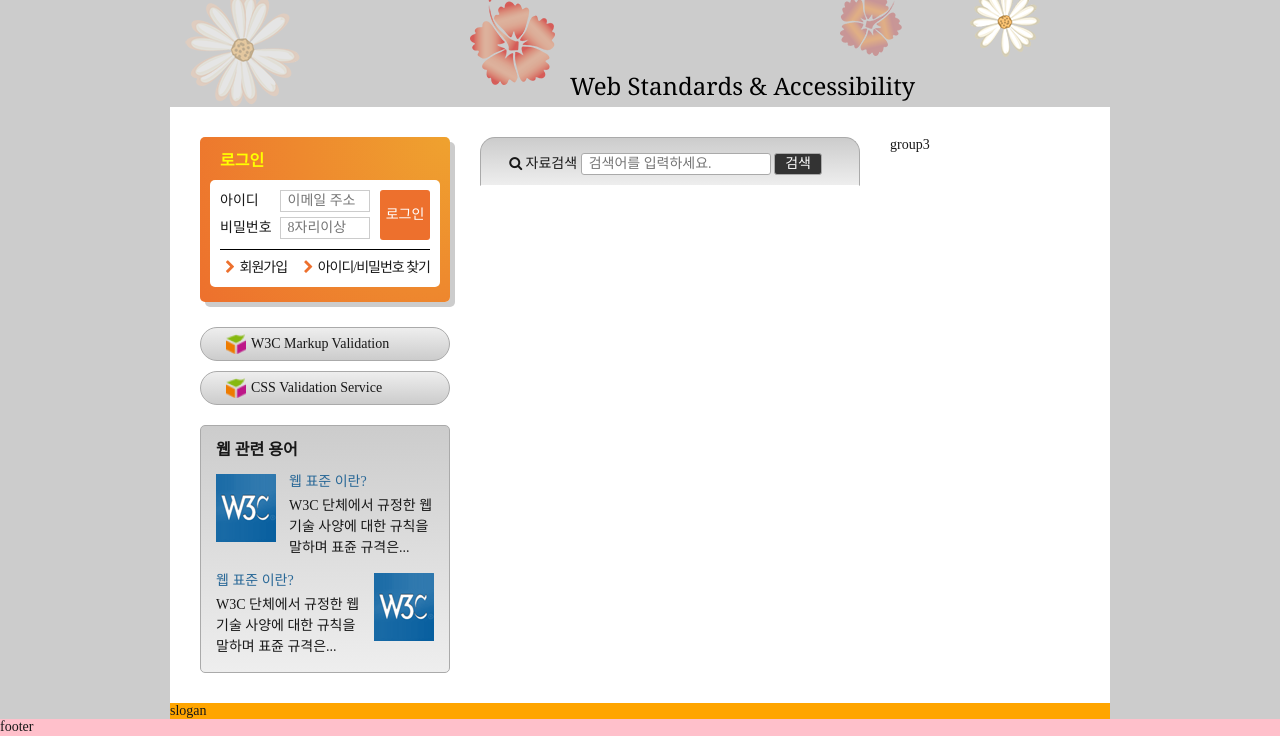
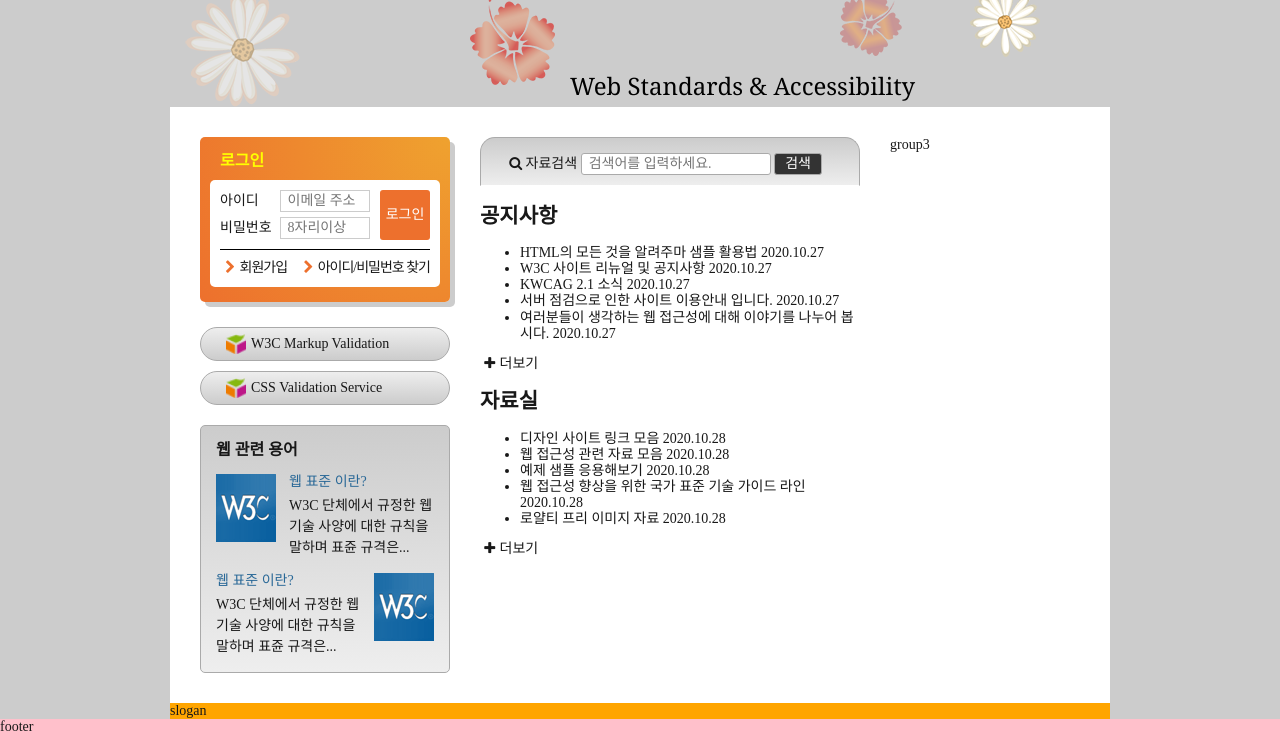
Before and after one commit to choisuhyeok1255/FDS18, a plain HTML site: page index.html in a window 1280 px wide. Shown: the part 137-873 px from the top of the page. Drawn offline with nearby package versions, Linux system fonts and the light colour scheme; a web font is replaced by a local one.

Commit message:
공지사항 및 자료실 마크업

```diff
--- a/index.html
+++ b/index.html
@@ -208,6 +208,98 @@
           </label>
         </fieldset>
       </form>
+      <div class="board">
+        <section class="notice is-active">
+          <h2 class="notice-heading tab">
+            <a href="#" role="button">공지사항</a>
+          </h2>
+          <ul class="notice-list">
+            <li>
+              <a href="">HTML의 모든 것을 알려주마 샘플 활용법</a>
+              <time datetime="2020-10-27T14:38:56">2020.10.27</time>
+            </li>
+            <li>
+              <a href="">W3C 사이트 리뉴얼 및 공지사항</a>
+              <time datetime="2020-10-27T14:38:56">2020.10.27</time>
+            </li>
+            <li>
+              <a href="">KWCAG 2.1 소식</a>
+              <time datetime="2020-10-27T14:38:56">2020.10.27</time>
+            </li>
+            <li>
+              <a href="">서버 점검으로 인한 사이트 이용안내 입니다.</a>
+              <time datetime="2020-10-27T14:38:56">2020.10.27</time>
+            </li>
+            <li>
+              <a href="">여러분들이 생각하는 웹 접근성에 대해 이야기를 나누어 봅시다.</a>
+              <time datetime="2020-10-27T14:38:56">2020.10.27</time>
+            </li>
+          </ul>
+          <a href="" class="notice-more icon-plus">더보기</a>
+        </section>
+        <section class="pds">
+          <h2 class="pds-heading tab">
+            <a href="#" role="button">자료실</a>
+          </h2>
+          <ul class="pds-list">
+            <li>
+              <a href="">디자인 사이트 링크 모음</a>
+              <time datetime="2020-10-28T14:38:56">2020.10.28</time>
+            </li>
+            <li>
+              <a href="">웹 접근성 관련 자료 모음</a>
+              <time datetime="2020-10-28T14:38:56">2020.10.28</time>
+            </li>
+            <li>
+              <a href="">예제 샘플 응용해보기</a>
+              <time datetime="2020-10-28T14:38:56">2020.10.28</time>
+            </li>
+            <li>
+              <a href="">웹 접근성 향상을 위한 국가 표준 기술 가이드 라인</a>
+              <time datetime="2020-10-28T14:38:56">2020.10.28</time>
+            </li>
+            <li>
+              <a href="">로얄티 프리 이미지 자료</a>
+              <time datetime="2020-10-28T14:38:56">2020.10.28</time>
+            </li>
+          </ul>
+          <a href="" class="pds-more icon-plus">더보기</a>
+        </section>
+      </div>
+      <!-- 연습 -->
+      <!-- <section>
+        <h2>공지사항</h2>
+        <a href="#">더보기</a>
+        <ul class="notic">
+          <li>
+            <a href="#">HTML의 모든 것을 알려주마 샘플 활용법
+              <div>2020.10.27</div>
+            </a>
+          </li>
+          <li>
+            <a href="#">W3C 사이트 리뉴얼 및 공지사항
+              <div>2020.10.27</div>
+            </a>
+          </li>
+          <li>
+            <a href="#">KWCAG 2.1 소식
+              <div>2020.10.27</div>
+            </a>
+          </li>
+          <li>
+            <a href="#">서버 점검으로 인한 사이트 이용안내 입니다.
+              <div>2020.10.27</div>
+            </a>
+          </li>
+          <li>
+            <a href="#">여러분들이 생각하는 웹 접근성에 대해 이야기...
+              <div>2020.10.27</div>
+            </a>
+          </li>
+        </ul>
+        <h2>자료실</h2>
+      </section> -->
+      <!-- 연습 끝 -->
     </div>
     <div class="group group3">group3</div>
   </main>
```
